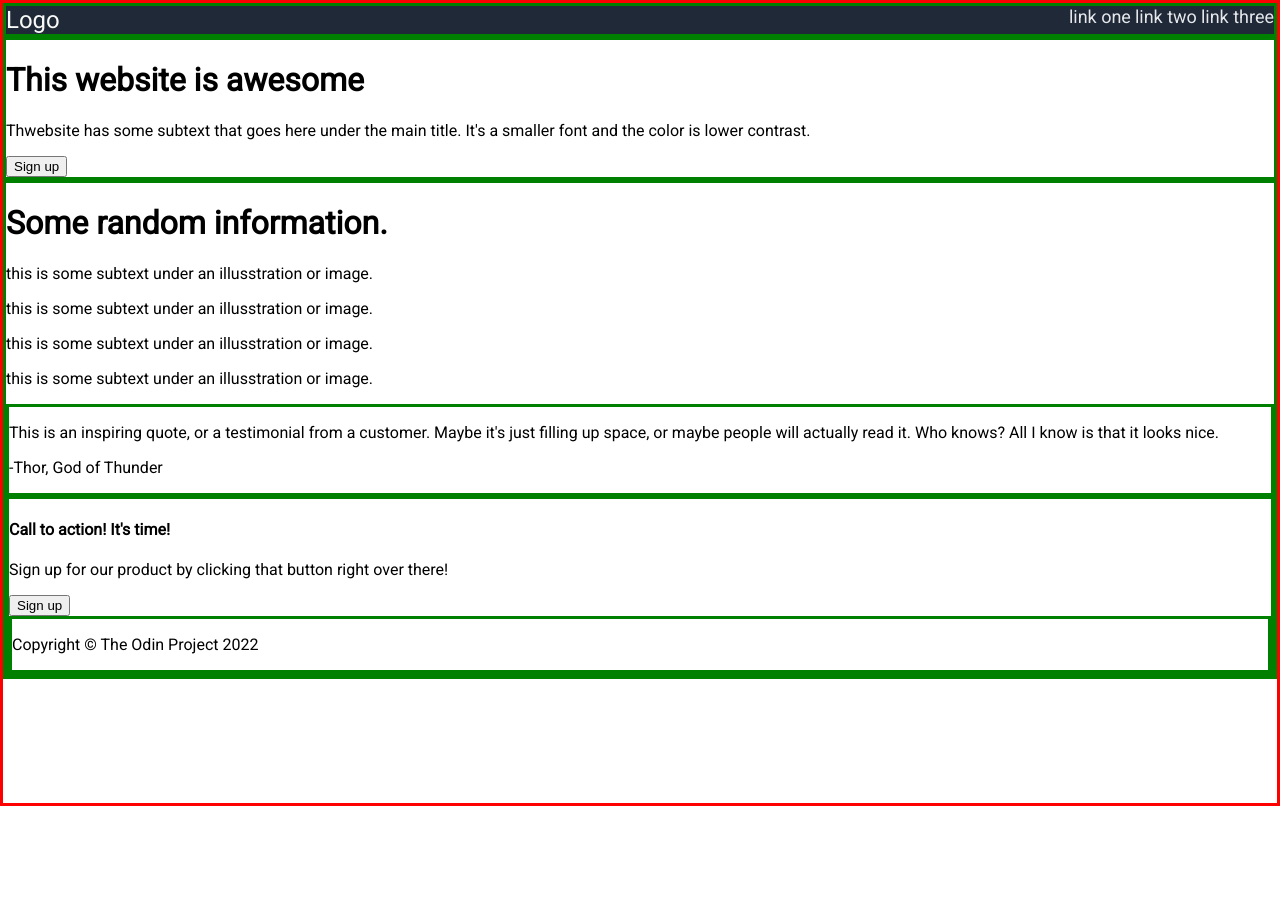
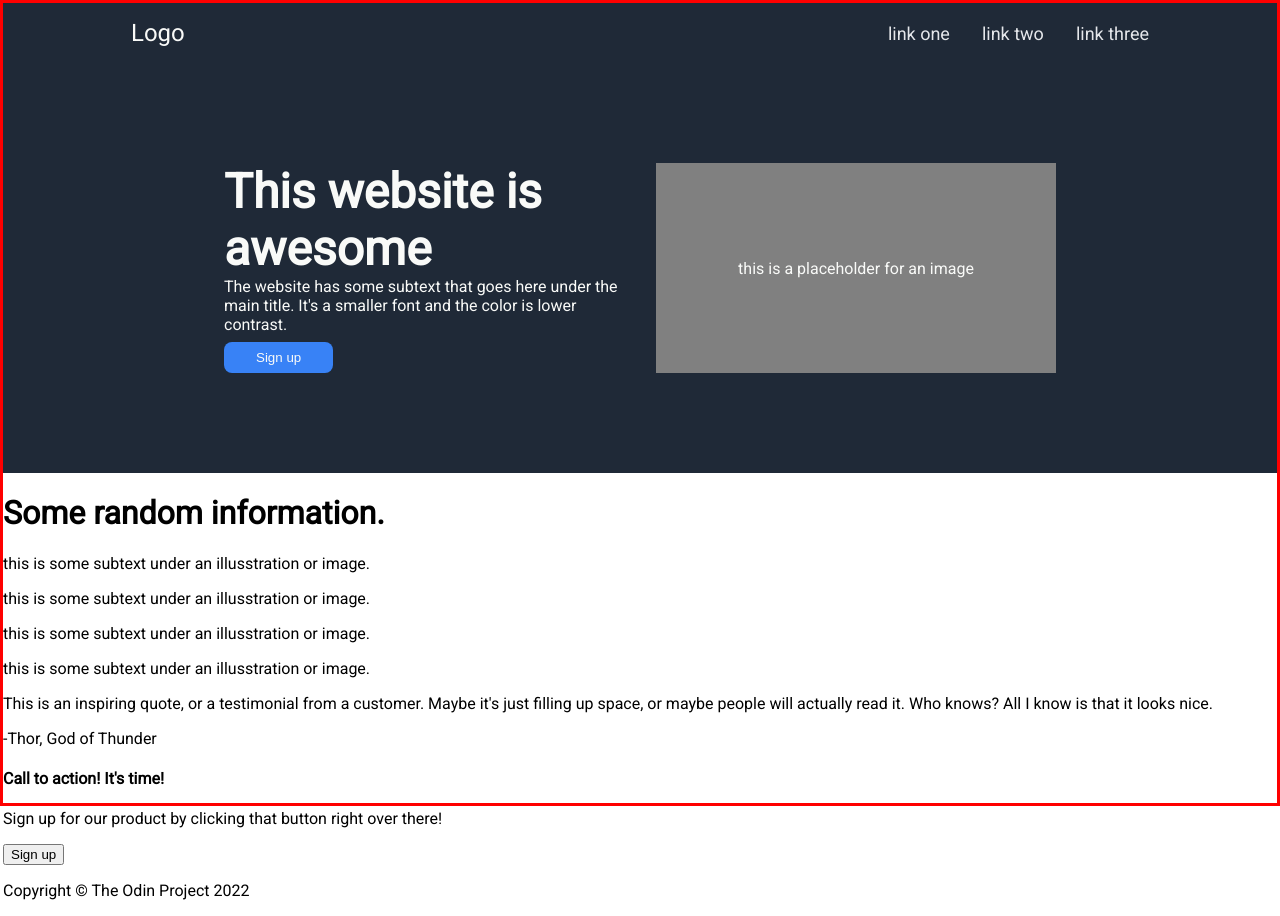
Before and after one commit to Bantchee/landing-page, a plain HTML site: page index.html in a window 1280 px wide. Before the commit the page ends 806 px from the top, so only its background shows below. Drawn offline with Linux system fonts and the light colour scheme.

Commit message:
Add CSS to index.html header and section-one

```diff
--- a/index.html
+++ b/index.html
@@ -2,6 +2,9 @@
 <html lang="en">
 <head>
 	<meta charset="UTF-8">
+
+	<meta http-equiv="refresh" content="5">
+
 	<title>Landing Page</title>
 	<link rel="stylesheet" href="./style/style.css">
 	<link rel="preconnect" href="https://fonts.googleapis.com">
@@ -21,9 +24,10 @@
 	<div class="section section-one">
 		<div class="content">
 			<h1 class="title">This website is awesome</h1>
-			<p class="text">Thwebsite has some subtext that goes here under the main title. It's a smaller font and the color is lower contrast.</p>
+			<p class="text">The website has some subtext that goes here under the main title. It's a smaller font and the color is lower contrast.</p>
 			<button class="button">Sign up</button>
 		</div>
+		<div class="img"><p>this is a placeholder for an image</p></div>
 	</div>
 
 	<div class="section section-two">
--- a/style/style.css
+++ b/style/style.css
@@ -2,17 +2,18 @@ body {
 	border: solid red;
 	height: 100vh;
 	margin: 0px;
-	/* overflow: hidden; */
+	overflow: hidden;
 	display: flex;
 	flex-direction: column;
 	font-family: Roboto;
 }
 
 .header {
-	border: solid blue;
 	background-color: #1f2937;
+	padding: 16px 128px;
 	display: flex;
 	justify-content: space-between;
+	align-items: center;
 }
 
 .header .logo {
@@ -24,7 +25,7 @@ body {
 
 .header ul {
 	display: flex;
-	column-gap: 4px;
+	column-gap: 32px;
 	list-style: none;
 	margin: 0px;
 	padding: 0px;
@@ -38,5 +39,51 @@ body {
 
 .header, .section, .footer {
 	flex: 0;
-	border: solid green;
 }
+
+.section-one {
+	background-color: #1f2937;
+	display: flex;
+	justify-content: center;
+	column-gap: 32px;
+	padding: 100px 0px;
+
+}
+
+.section-one .content {
+	max-width: 400px;
+}
+
+.section-one .content .title {
+	color: #f9faf8;
+	font-size: 48px;
+	font-weight: 900;
+	margin: 0px;
+}
+
+.section-one .content .text {
+	color: #f9faf8;
+	margin: 0px;
+}
+
+.section-one .content .button {
+	background-color: #3882f6;
+	color: #f9faf8;
+	padding: 8px 32px;
+	margin-top: 8px;
+	border-radius: 8px;
+	border: none;
+}
+
+.section-one .img {
+	background-color: grey;
+	width: 400px;
+	display: flex;
+	justify-content: center;
+	align-items: center;
+}
+
+.section-one .img p {
+	color: #f9faf8;
+	/* margin: auto 0px; */
+}
```
